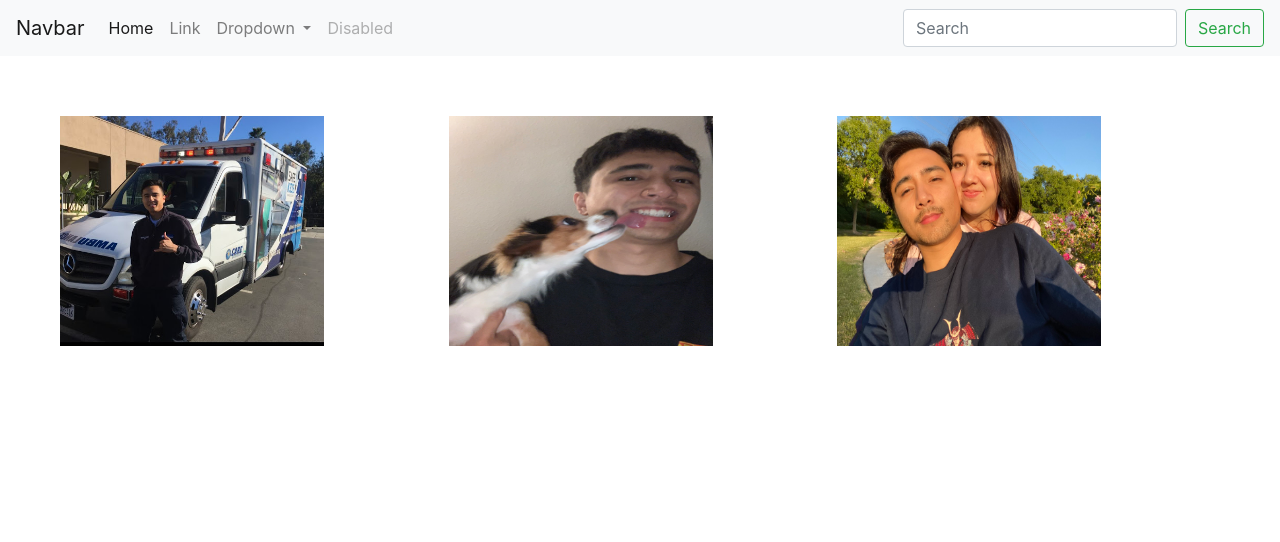
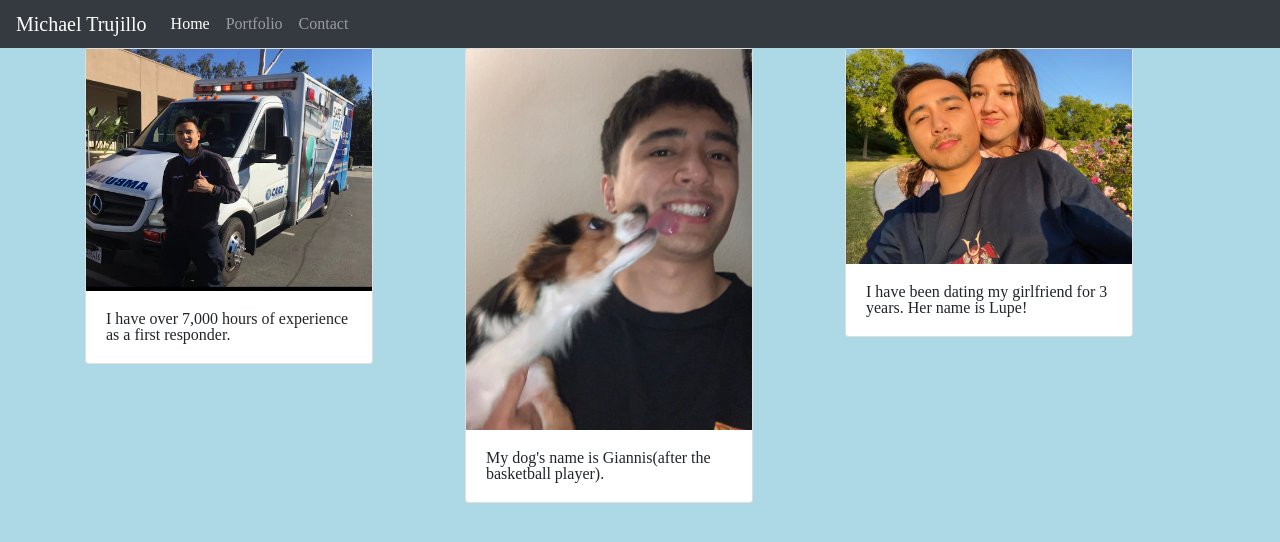
Before and after one commit to michaeltrujillo/Responsive-Portfolio, a plain HTML site: page index.html in a window 1280 px wide. Drawn offline with nearby package versions, Linux system fonts and the light colour scheme.

Commit message:
resubmitting homework #2

```diff
--- a/index.html
+++ b/index.html
@@ -1,58 +1,75 @@
-<!DOCTYPE html>
 <html lang="en">
 <head>
-    <meta name=”viewport” content=”width=device-width, initial-scale=1.0">
-    <title>Document</title>
-    <link rel="stylesheet" href="https://stackpath.bootstrapcdn.com/bootstrap/4.5.0/css/bootstrap.min.css" integrity="sha384-9aIt2nRpC12Uk9gS9baDl411NQApFmC26EwAOH8WgZl5MYYxFfc+NcPb1dKGj7Sk" crossorigin="anonymous">
-    <style>
-
-    </style>
+  <meta charset="UTF-8">
+  <meta name="viewport" content="width=device-width, initial-scale=1.0">
+  <link rel="stylesheet" href="https://stackpath.bootstrapcdn.com/bootstrap/4.5.0/css/bootstrap.min.css" integrity="sha384-9aIt2nRpC12Uk9gS9baDl411NQApFmC26EwAOH8WgZl5MYYxFfc+NcPb1dKGj7Sk" crossorigin="anonymous">
+  <title>Home Page</title>
+  <link rel="stylesheet" href="reset.css">
+  <style>
+    body {background-color: lightblue;}
+  </style>
 </head>
 <body>
 
-    <nav class="navbar navbar-expand-lg navbar-light bg-light">
-        <a class="navbar-brand" href="#">Navbar</a>
-        <button class="navbar-toggler" type="button" data-toggle="collapse" data-target="#navbarSupportedContent" aria-controls="navbarSupportedContent" aria-expanded="false" aria-label="Toggle navigation">
+     <nav class="navbar navbar-expand-lg navbar-dark bg-dark">
+        <a class="navbar-brand" href="#">Michael Trujillo</a>
+        <button class="navbar-toggler" type="button" data-toggle="collapse" data-target="#navbarNav" aria-controls="navbarNav" aria-expanded="false" aria-label="Toggle navigation">
           <span class="navbar-toggler-icon"></span>
         </button>
-
-        <div class="collapse navbar-collapse" id="navbarSupportedContent">
-          <ul class="navbar-nav mr-auto">
+        <div class="collapse navbar-collapse" id="navbarNav">
+          <ul class="navbar-nav">
             <li class="nav-item active">
-              <a class="nav-link" href="#">Home <span class="sr-only">(current)</span></a>
+              <a class="nav-link" href="index.html">Home <span class="sr-only">(current)</span></a>
             </li>
             <li class="nav-item">
-              <a class="nav-link" href="#">Link</a>
-            </li>
-            <li class="nav-item dropdown">
-              <a class="nav-link dropdown-toggle" href="#" id="navbarDropdown" role="button" data-toggle="dropdown" aria-haspopup="true" aria-expanded="false">
-                Dropdown
-              </a>
-              <div class="dropdown-menu" aria-labelledby="navbarDropdown">
-                <a class="dropdown-item" href="#">Action</a>
-                <a class="dropdown-item" href="#">Another action</a>
-                <div class="dropdown-divider"></div>
-                <a class="dropdown-item" href="#">Something else here</a>
-              </div>
+              <a class="nav-link" href="portfolio.html">Portfolio</a>
             </li>
             <li class="nav-item">
-              <a class="nav-link disabled" href="#" tabindex="-1" aria-disabled="true">Disabled</a>
+              <a class="nav-link" href="contact.html">Contact</a>
             </li>
+
           </ul>
-          <form class="form-inline my-2 my-lg-0">
-            <input class="form-control mr-sm-2" type="search" placeholder="Search" aria-label="Search">
-            <button class="btn btn-outline-success my-2 my-sm-0" type="submit">Search</button>
-          </form>
         </div>
       </nav>
 
-    <div class="img-fluid pics" >
-        <img style="padding-top: 60px; padding-right: 60px; padding-bottom: 60px; padding-left: 60px; height: 350px; width: 30%;" src="assets/ambulanceShaka.jpg" alt="Michael in front of Ambulance">
-        <img style="padding-top: 60px; padding-right: 60px; padding-bottom: 60px; padding-left: 60px; height: 350px; width: 30%;" src="assets/giannisAttack.jpeg" alt="Giannis Licking Michael">
-        <img style="padding-top: 60px; padding-right: 60px; padding-bottom: 60px; padding-left: 60px; height: 350px; width: 30%;" src="assets/girlfriendFlowers.JPG" alt="Michael and Lupe">
+    <div class="container">
+      <div class="row">
+        <div class="col-md-4">
 
-    </div>
 
+          <div class="card" style="width: 18rem;">
+            <img class= "img-fluid" src="assets/ambulanceShaka.jpg" alt="Michael in front of Ambulance" >
+            <div class="card-body">
+              <p class="card-text">I have over 7,000 hours of experience as a first responder.</p>
+            </div>
+          </div>
+
+
+
+        </div>
+        <div class="col-md-4">
+          <div class="card" style="width: 18rem;">
+            <img class= "img-fluid" src="assets/giannisAttack.jpeg" alt="Michael Licked by Dog" >
+            <div class="card-body">
+              <p class="card-text">My dog's name is Giannis(after the basketball player).</p>
+            </div>
+          </div>
+
+        </div>
+
+
+
+        <div class="col-md-4">
+          <div class="card" style="width: 18rem;">
+            <img class= "img-fluid" src="assets/girlfriendFlowers.JPG" alt="Michael with Girlfriend" >
+            <div class="card-body">
+              <p class="card-text">I have been dating my girlfriend for 3 years. Her name is Lupe!</p>
+            </div>
+          </div>
+
+        </div>
+      </div>
+  </div>
 
 </body>
 </html>
--- /dev/null
+++ b/reset.css
@@ -0,0 +1,48 @@
+/* http://meyerweb.com/eric/tools/css/reset/
+   v2.0 | 20110126
+   License: none (public domain)
+*/
+
+html, body, div, span, applet, object, iframe,
+h1, h2, h3, h4, h5, h6, p, blockquote, pre,
+a, abbr, acronym, address, big, cite, code,
+del, dfn, em, img, ins, kbd, q, s, samp,
+small, strike, strong, sub, sup, tt, var,
+b, u, i, center,
+dl, dt, dd, ol, ul, li,
+fieldset, form, label, legend,
+table, caption, tbody, tfoot, thead, tr, th, td,
+article, aside, canvas, details, embed,
+figure, figcaption, footer, header, hgroup,
+menu, nav, output, ruby, section, summary,
+time, mark, audio, video {
+	margin: 0;
+	padding: 0;
+	border: 0;
+	font-size: 100%;
+	font: inherit;
+	vertical-align: baseline;
+}
+/* HTML5 display-role reset for older browsers */
+article, aside, details, figcaption, figure,
+footer, header, hgroup, menu, nav, section {
+	display: block;
+}
+body {
+	line-height: 1;
+}
+ol, ul {
+	list-style: none;
+}
+blockquote, q {
+	quotes: none;
+}
+blockquote:before, blockquote:after,
+q:before, q:after {
+	content: '';
+	content: none;
+}
+table {
+	border-collapse: collapse;
+	border-spacing: 0;
+}
```
Also changed, not shown: contact.html (+41 -20 lines), portfolio.html (+55 -0 lines), assets/contactSS.png (added), assets/portfolioSS.png (added), 1 other file.
